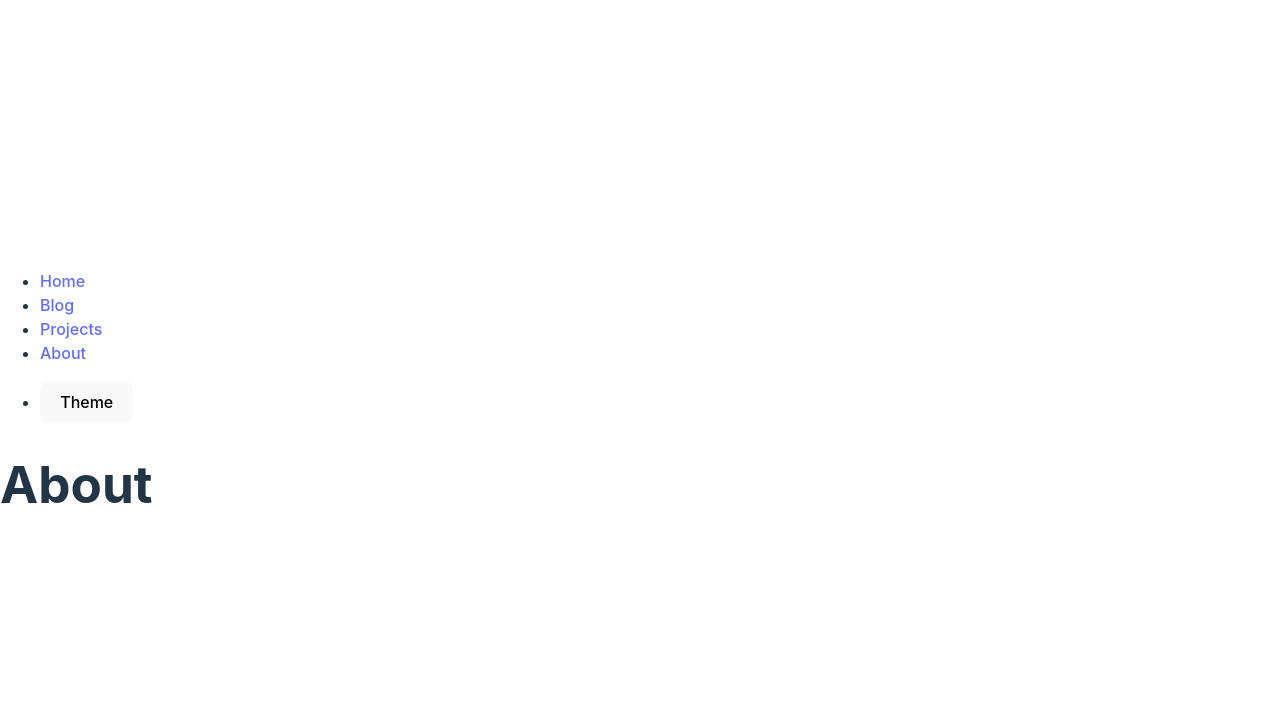
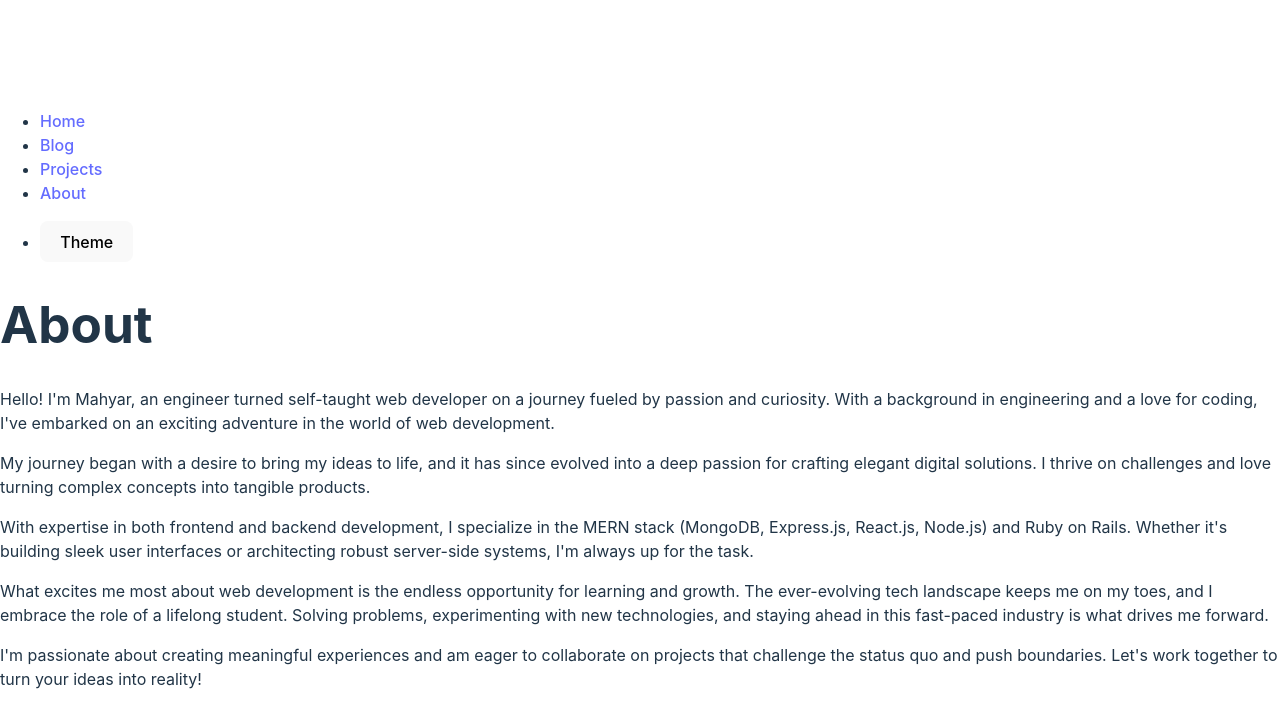
Before and after one commit to Mahyar-98/blog, a React (Vite) app: page /about in a window 1280 px wide. Shown: the top 728 px of the page. Built offline with nearby package versions, Linux system fonts and the light colour scheme.

Commit message:
Add content to Home and About pages and show tags

```diff
--- a/package.json
+++ b/package.json
@@ -11,6 +11,7 @@
     "preview": "vite preview"
   },
   "dependencies": {
+    "luxon": "^3.4.4",
     "prop-types": "^15.8.1",
     "react": "^18.2.0",
     "react-dom": "^18.2.0",
--- a/src/components/About.jsx
+++ b/src/components/About.jsx
@@ -1,5 +1,39 @@
 const About = () => {
-  return <h1>About</h1>;
+  return (
+    <>
+      <h1>About</h1>
+      <p>
+        Hello! I&apos;m Mahyar, an engineer turned self-taught web developer on
+        a journey fueled by passion and curiosity. With a background in
+        engineering and a love for coding, I&apos;ve embarked on an exciting
+        adventure in the world of web development.
+      </p>
+      <p>
+        My journey began with a desire to bring my ideas to life, and it has
+        since evolved into a deep passion for crafting elegant digital
+        solutions. I thrive on challenges and love turning complex concepts into
+        tangible products.
+      </p>
+      <p>
+        With expertise in both frontend and backend development, I specialize in
+        the MERN stack (MongoDB, Express.js, React.js, Node.js) and Ruby on
+        Rails. Whether it&apos;s building sleek user interfaces or architecting
+        robust server-side systems, I&apos;m always up for the task.
+      </p>
+      <p>
+        What excites me most about web development is the endless opportunity
+        for learning and growth. The ever-evolving tech landscape keeps me on my
+        toes, and I embrace the role of a lifelong student. Solving problems,
+        experimenting with new technologies, and staying ahead in this
+        fast-paced industry is what drives me forward.
+      </p>
+      <p>
+        I&apos;m passionate about creating meaningful experiences and am eager
+        to collaborate on projects that challenge the status quo and push
+        boundaries. Let&apos;s work together to turn your ideas into reality!
+      </p>
+    </>
+  );
 };
 
 export default About;
--- a/src/components/Blog.jsx
+++ b/src/components/Blog.jsx
@@ -1,27 +1,42 @@
 import { useEffect, useState } from "react";
 import { Link } from "react-router-dom";
+import { DateTime } from "luxon";
 
 const Blog = () => {
   const [posts, setPosts] = useState([]);
+  const [tags, setTags] = useState([]);
   useEffect(() => {
-      fetch("http://localhost:3000/posts/")
-        .then((res) => res.json())
-        .then((data) => setPosts(data))
-        .catch((err) => console.error(err));
-}, []);
+    fetch("http://localhost:3000/posts/")
+      .then((res) => res.json())
+      .then((data) => setPosts(data))
+      .catch((err) => console.error(err));
+  }, []);
+  useEffect(() => {
+    fetch("http://localhost:3000/tags/")
+      .then((res) => res.json())
+      .then((data) => setTags(data))
+      .catch((err) => console.error(err));
+  }, []);
   const blogPosts = posts.map((post) => {
     return (
       <li key={post._id}>
-        <Link to={"/blog/" + post.title_url}>
-          {post.title}
-        </Link>
+        <Link to={"/blog/" + post.title_url}>{post.title}</Link>
+        <small>{DateTime.fromISO(post.createdAt).toFormat("MMMM dd")}</small>
+      </li>
+    );
+  });
+  const postTags = tags.map((tag) => {
+    return (
+      <li key={tag._id}>
+        <Link to={"/blog/tags" + tag.name}>{tag.name}</Link>
       </li>
     );
   });
   return (
     <>
       <h1>Blog</h1>
-      <ul>{blogPosts}</ul>
+      <ul className="tags">{postTags}</ul>
+      <ul className="posts">{blogPosts}</ul>
     </>
   );
 };
--- a/src/components/Comment.jsx
+++ b/src/components/Comment.jsx
@@ -1,13 +1,19 @@
 const Comment = ({ comment }) => {
-    console.log(comment.website)
-    return (
-        <li key={comment._id}>
-            <strong>{comment.website ? <a href={comment.website}>{comment.name}</a> : comment.name}</strong>
-            <small>{comment.createdAt}</small>
-            <p>{comment.body}</p>
-            <button>Reply</button>
-      </li>
-    )
-}
+  console.log(comment.website);
+  return (
+    <li key={comment._id}>
+      <strong>
+        {comment.website ? (
+          <a href={comment.website}>{comment.name}</a>
+        ) : (
+          comment.name
+        )}
+      </strong>
+      <small>commented on {comment.createdAt}</small>
+      <p>{comment.body}</p>
+      <button>Reply</button>
+    </li>
+  );
+};
 
-export default Comment
+export default Comment;
--- a/src/components/Home.jsx
+++ b/src/components/Home.jsx
@@ -1,5 +1,24 @@
 const Home = () => {
-  return <h1>Home</h1>;
+  return (
+    <>
+      <h1>Home</h1>
+      <div className="home__bio">
+        <b>Hey! I&apos;m Mahyar!</b>
+        <p>
+          I&apos;m an engineer turned passionate self-taught web developer.
+          Skilled in both frontend and backend technologies, I love solving
+          problems and bringing ideas to life. Let&apos;s collaborate on
+          building innovative web solutions!
+        </p>
+      </div>
+      <div className="home__blog">
+        <h2>Latest blog posts</h2>
+      </div>
+      <div className="home__projects">
+        <h2>Projects</h2>
+      </div>
+    </>
+  );
 };
 
 export default Home;
--- a/src/components/Post.jsx
+++ b/src/components/Post.jsx
@@ -1,5 +1,6 @@
 import { useEffect, useState } from "react";
 import { useParams } from "react-router-dom";
+import PostDetails from "./PostDetails";
 import Comment from "./Comment";
 
 const Post = () => {
@@ -18,15 +19,16 @@ const Post = () => {
       .then((data) => setComments(data))
       .catch((err) => console.error(err));
   }, [params.postTitle]);
-  const postComments = comments.map(comment => {
-    return <Comment key={comment._id} comment={comment}/>
-  })
+  const postComments = comments.map((comment) => {
+    return <Comment key={comment._id} comment={comment} />;
+  });
   return (
     <>
       {post && (
         <>
           <h1>{post.title}</h1>
           <div dangerouslySetInnerHTML={{ __html: post.body }}></div>
+          <PostDetails post={post} />
           <h2>Comments</h2>
           {postComments}
         </>
--- /dev/null
+++ b/src/components/PostDetails.jsx
@@ -0,0 +1,28 @@
+import { Link } from "react-router-dom";
+import { DateTime } from "luxon";
+
+const PostDetails = ({ post }) => {
+  const formattedDate = DateTime.fromISO(post.updatedAt).toFormat(
+    "MMMM dd, yyyy",
+  );
+  const postTags = post.tags.map((tag) => {
+    return (
+      <li key={tag._id}>
+        <Link to={"/blog/tags/" + tag.name}>{tag.name}</Link>
+      </li>
+    );
+  });
+  return (
+    <>
+      <div>
+        <h3>Post details</h3>
+        <b>Last edited: </b>
+        <small>{formattedDate}</small>
+        <b>Tags: </b>
+        <ul>{postTags}</ul>
+      </div>
+    </>
+  );
+};
+
+export default PostDetails;
```
Also changed, not shown: 1 other file (tests, documents, lock files or other folders).
